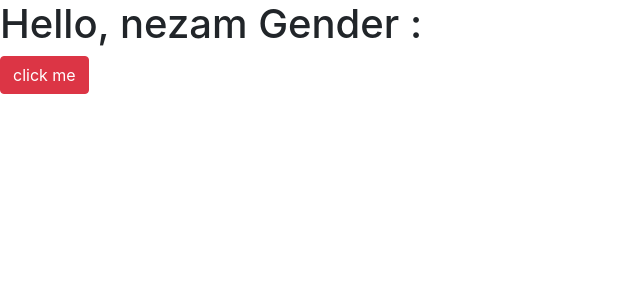
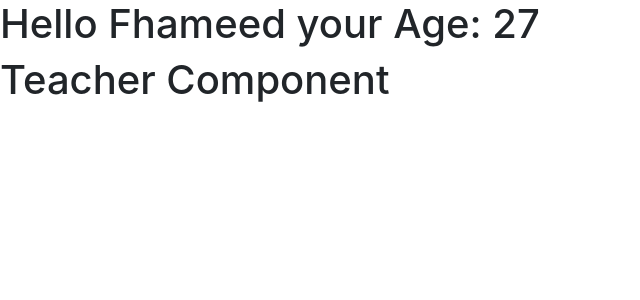
Before and after one commit to nezam0003/React-JS, a React (Create React App) app in the folder geekyshow/my-app/: page / in a window 1280 px wide. Shown: the top 300 px of the page, without its empty margins (0-640 px from the left). Built offline with nearby package versions, Linux system fonts and the light colour scheme.

Commit message:
Life Cycle Method - Mounting Phase

```diff
--- /dev/null
+++ b/geekyshow/my-app/src/Life-Cycle-Method/Mounting/App.jsx
@@ -0,0 +1,24 @@
+import React, { Component } from "react";
+import Student from "./Student";
+export default class App extends Component {
+  state = {
+    age: "27",
+  };
+  static getDerivedStateFromProps(props, state) {
+    console.log("App- Get Derived State From Props");
+    console.log("Props ", props);
+    console.log("State ", state);
+    return null;
+  }
+  componentDidMount() {
+    console.log("App - Component Mounted into the DOM tree");
+  }
+  render() {
+    console.log("App - rendered");
+    return (
+      <div>
+        <Student name="Fhameed" age={this.state.age} />
+      </div>
+    );
+  }
+}
--- /dev/null
+++ b/geekyshow/my-app/src/Life-Cycle-Method/Mounting/Student.jsx
@@ -0,0 +1,15 @@
+import React, { Component } from "react";
+import Teacher from "./Teacher";
+export default class Student extends Component {
+  render() {
+    console.log("Student - Rendered");
+    return (
+      <div>
+        <h1>
+          Hello {this.props.name} your Age: {this.props.age}
+        </h1>
+        <Teacher />
+      </div>
+    );
+  }
+}
--- /dev/null
+++ b/geekyshow/my-app/src/Life-Cycle-Method/Mounting/Teacher.jsx
@@ -0,0 +1,12 @@
+import React, { Component } from "react";
+
+export default class Teacher extends Component {
+  render() {
+    console.log("Teacher - Rendered");
+    return (
+      <div>
+        <h1>Teacher Component</h1>
+      </div>
+    );
+  }
+}
```
Also changed, not shown: geekyshow/my-app/src/index.js (+6 -2 lines).
